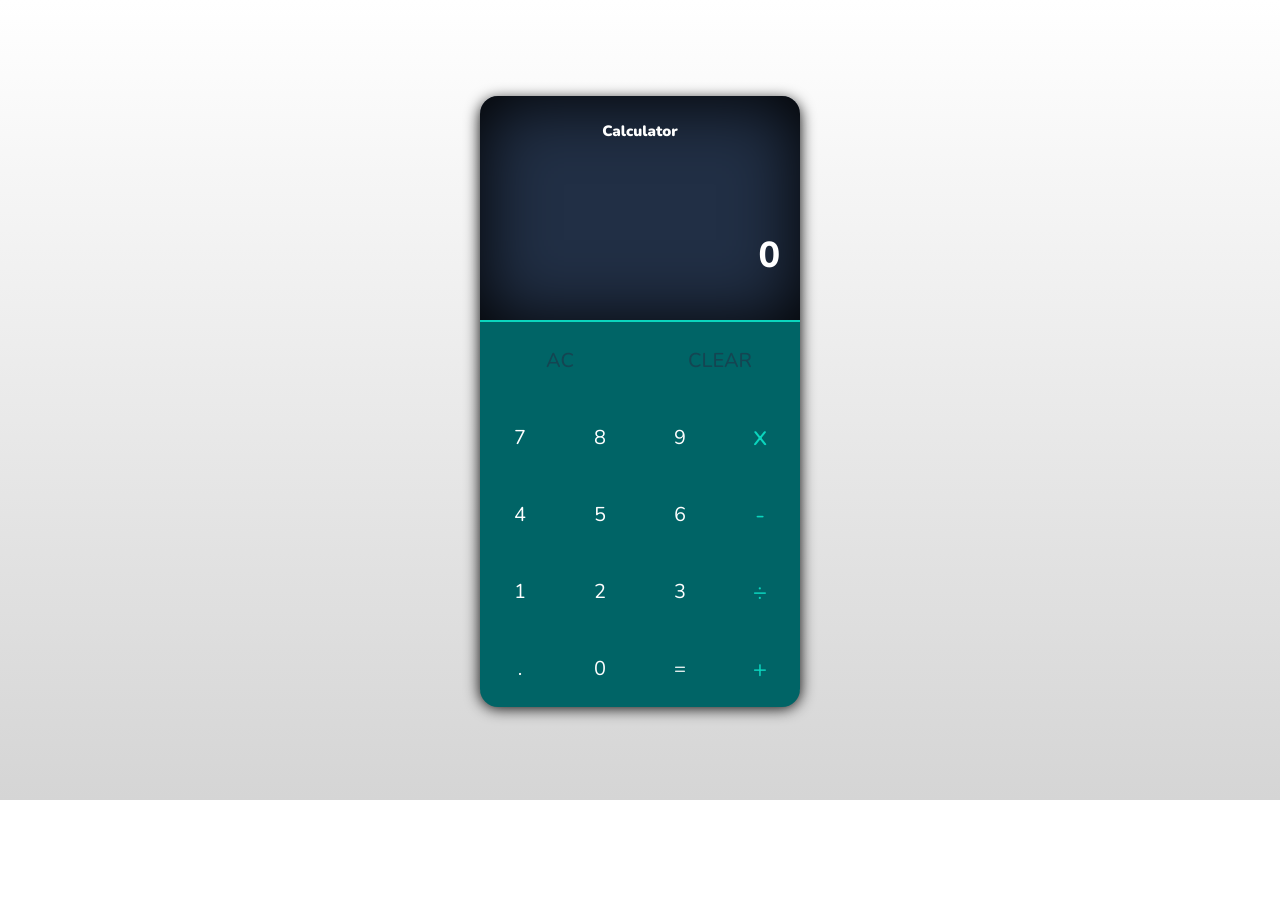
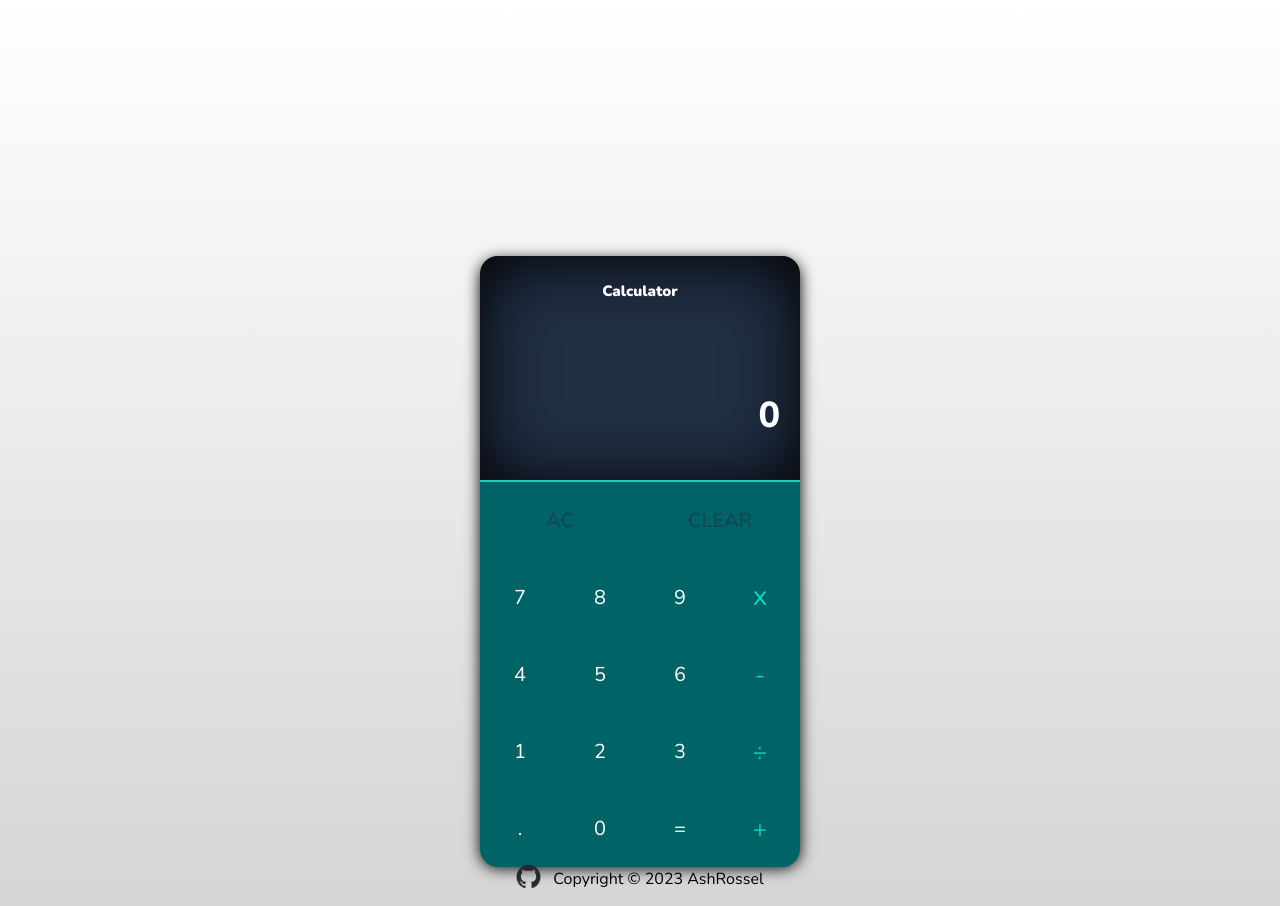
Before and after one commit to AshRossel/calculator, a plain HTML site: page index.html in a window 1280 px wide. Before the commit the page ends 800 px from the top, so only its background shows below. Drawn offline with nearby package versions, Linux system fonts and the light colour scheme.

Commit message:
Add footer

```diff
--- a/index.html
+++ b/index.html
@@ -50,5 +50,6 @@
             </div>
         </div>
     </div>
+    <footer><a href="https://github.com/AshRossel/calculator" target="_blank"><img src="images/github-mark.png"></a> <p>Copyright © 2023 AshRossel</p></footer>
 </body>
 </html>
--- a/styles.css
+++ b/styles.css
@@ -11,6 +11,8 @@ body {
     justify-content: center;
     align-items: center;
     background-image: linear-gradient(white, rgb(213, 213, 213));
+    flex-direction: column;
+    justify-content: space-between;
 }
 
 .calculator {
@@ -18,6 +20,7 @@ body {
     width: 320px;
     box-shadow: 0px 4px 15px 0px;
     border-radius: 18px;
+    margin-top: 256px;
 }
 
 .display-container {
@@ -110,3 +113,21 @@ button:hover {
     opacity: 60%;
     font-weight: 800;
 }
+
+footer {
+    height: 30px;
+    font-weight: 500;
+    display: flex;
+    padding-bottom: 12px;
+    gap: 12px;
+}
+
+img {
+    width: 25px;
+    line-height: 30px
+}
+
+p {
+    display: inline;
+    line-height: 30px;
+}
```
Also changed, not shown: images/github-mark.png (added).
